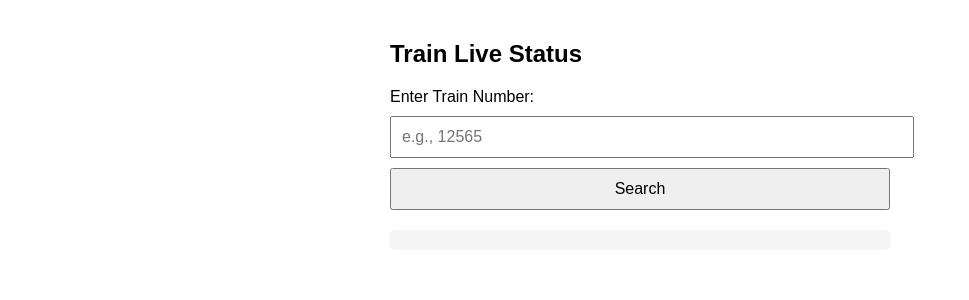
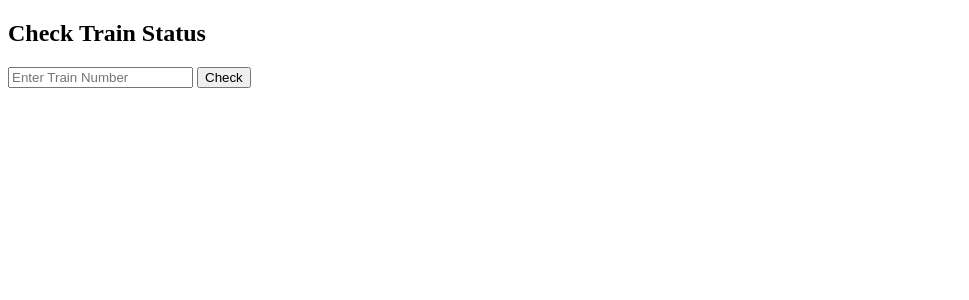
Before and after one commit to jituraj2/train-running-status, a Flask app: page / in a window 1280 px wide. Shown: the top 300 px of the page, without its empty margins (0-969 px from the left). Run offline with Flask 3, Linux system fonts and the light colour scheme.

Commit message:
Update index.html

```diff
--- a/templates/index.html
+++ b/templates/index.html
@@ -1,52 +1,23 @@
 <!DOCTYPE html>
 <html>
 <head>
-  <title>Train Live Status Checker</title>
-  <style>
-    body {
-      font-family: Arial, sans-serif;
-      padding: 20px;
-      max-width: 500px;
-      margin: auto;
-    }
-    input, button {
-      padding: 10px;
-      font-size: 16px;
-      width: 100%;
-      margin-top: 10px;
-    }
-    #output {
-      white-space: pre-wrap;
-      background: #f5f5f5;
-      padding: 10px;
-      margin-top: 20px;
-      border-radius: 5px;
-    }
-  </style>
+  <title>Train Live Status</title>
 </head>
 <body>
-  <h2>Train Live Status</h2>
+  <h2>Check Train Status</h2>
+  <input type="text" id="trainNo" placeholder="Enter Train Number" />
+  <button onclick="checkStatus()">Check</button>
 
-  <label for="trainNo">Enter Train Number:</label>
-  <input type="text" id="trainNo" placeholder="e.g., 12565">
-
-  <button onclick="getTrainStatus()">Search</button>
-
-  <div id="output"></div>
+  <pre id="result"></pre>
 
   <script>
-    async function getTrainStatus() {
-      const trainNo = document.getElementById('trainNo').value.trim();
-      const output = document.getElementById('output');
-      output.innerHTML = "Fetching...";
-
-      if (!trainNo) {
-        output.innerHTML = "Please enter a train number.";
-        return;
-      }
+    async function checkStatus() {
+      const trainNo = document.getElementById('trainNo').value;
+      const resBox = document.getElementById('result');
+      resBox.textContent = 'Loading...';
 
       try {
-        const response = await fetch('https://train-running-status.onrender.com/live-status', {
+        const response = await fetch('/live-status', {
           method: 'POST',
           headers: {
             'Content-Type': 'application/json'
@@ -55,10 +26,9 @@
         });
 
         const data = await response.json();
-
-        output.innerHTML = JSON.stringify(data, null, 2);
+        resBox.textContent = JSON.stringify(data, null, 2);
       } catch (error) {
-        output.innerHTML = "Error: " + error.message;
+        resBox.textContent = "Error: " + error.message;
       }
     }
   </script>
```
